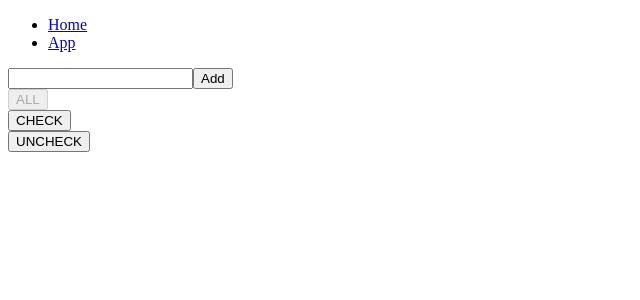
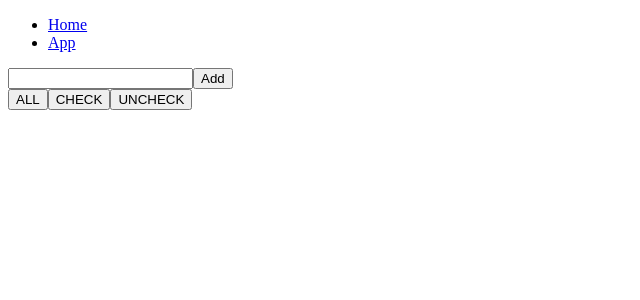
Before and after one commit to dungmidside/todo-list, a React (Create React App) app: page /app in a window 1280 px wide. Shown: the top 300 px of the page, without its empty margins (0-640 px from the left). Built offline with nearby package versions, Linux system fonts and the light colour scheme.

Commit message:
Change component filter

```diff
--- a/src/modules/todo/actions/index.js
+++ b/src/modules/todo/actions/index.js
@@ -37,6 +37,7 @@ export function load(data) {
 
 export const FILTER = "FILTER";
 export function filter(filterMode) {
+  console.log(filterMode);
   return {
     type: FILTER,
     filterMode: filterMode
--- a/src/modules/todo/components/Filter.js
+++ b/src/modules/todo/components/Filter.js
@@ -1,21 +1,22 @@
-import React from 'react';
-import ContainerFilterMode from '../container/ContainerFilterMode';
-import { ListFilterMode } from '../actions';
+import React from "react";
+import { connect } from "react-redux";
+import { ListFilterMode, filter } from "../actions";
 
-const Filter = () => {
+const Filter = ({ changebutton }) => {
   return (
     <div>
-      <ContainerFilterMode filterMode={ListFilterMode.ALL}>
-        ALL
-      </ContainerFilterMode>
-      <ContainerFilterMode filterMode={ListFilterMode.CHECK}>
-        CHECK
-      </ContainerFilterMode>
-      <ContainerFilterMode filterMode={ListFilterMode.UNCHECK}>
-        UNCHECK
-      </ContainerFilterMode>
+      <button onClick={() => changebutton(ListFilterMode.ALL)}>ALL</button>
+      <button onClick={() => changebutton(ListFilterMode.CHECK)}>CHECK</button>
+      <button onClick={() => changebutton(ListFilterMode.UNCHECK)}>UNCHECK</button>
     </div>
-  )
-}
+  );
+};
 
-export default Filter;
+export default connect(
+  state => ({
+    currentbutton: state.button
+  }),
+  dispatch => ({
+    changebutton: button => dispatch(filter(button))
+  })
+)(Filter);
--- a/src/modules/todo/components/FilterMode.js
+++ /dev/null
@@ -1,16 +0,0 @@
-import React from 'react';
-
-const FilterMode = ({ active, onClick, children }) => {
-  return (
-    <div>
-      <button
-        onClick={onClick}
-        disabled={active}
-      >
-        {children}
-      </button>
-    </div>
-  )
-}
-
-export default FilterMode;
--- a/src/modules/todo/components/TodoApp.js
+++ b/src/modules/todo/components/TodoApp.js
@@ -1,6 +1,6 @@
 import React from 'react';
-import Input from '../container/Input';
-import VisiableTodoList from '../container/VisiableTodoList';
+import Input from './Input';
+import VisiableTodoList from './VisiableTodoList';
 import Filter from '../components/Filter';
 
 class TodoApp extends React.Component {
--- a/src/modules/todo/container/ContainerFilterMode.js
+++ /dev/null
@@ -1,13 +0,0 @@
-import React from 'react';
-import FilterMode from '../components/FilterMode';
-import { connect } from 'react-redux';
-import * as todoAction from '../actions';
-
-export default connect(
-  (state, ownProps) => ({
-    active: ownProps.filterMode === state.todo.filterMode
-  }),
-  ((dispatch, ownProps) => ({
-    onClick: () => dispatch(todoAction.filter(ownProps.filterMode))
-  })))
-  (FilterMode)
--- a/src/modules/todo/index.js
+++ b/src/modules/todo/index.js
@@ -1,6 +1,6 @@
 import TodoApp from './components/TodoApp'
+import Home from './components/Home'
 import TodoReducer from './reducers/Todo'
-import Home from './components/Home'
 
 export {
 	TodoApp,
```
Also changed, not shown: src/modules/todo/components/VisiableTodoList.js (renamed from src/modules/todo/container/VisiableTodoList.js, +9 -9 lines), src/modules/todo/components/Input.js (renamed from src/modules/todo/container/Input.js).
